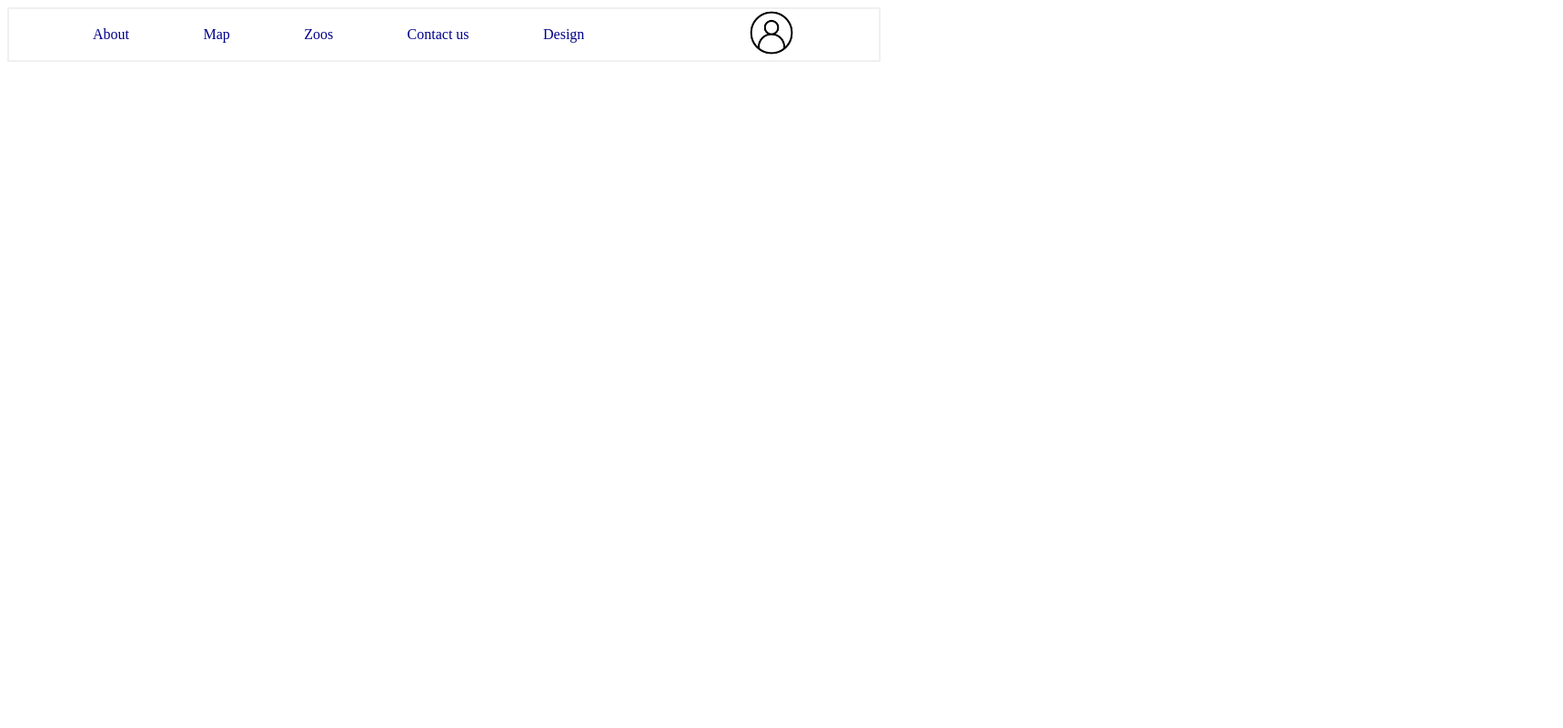
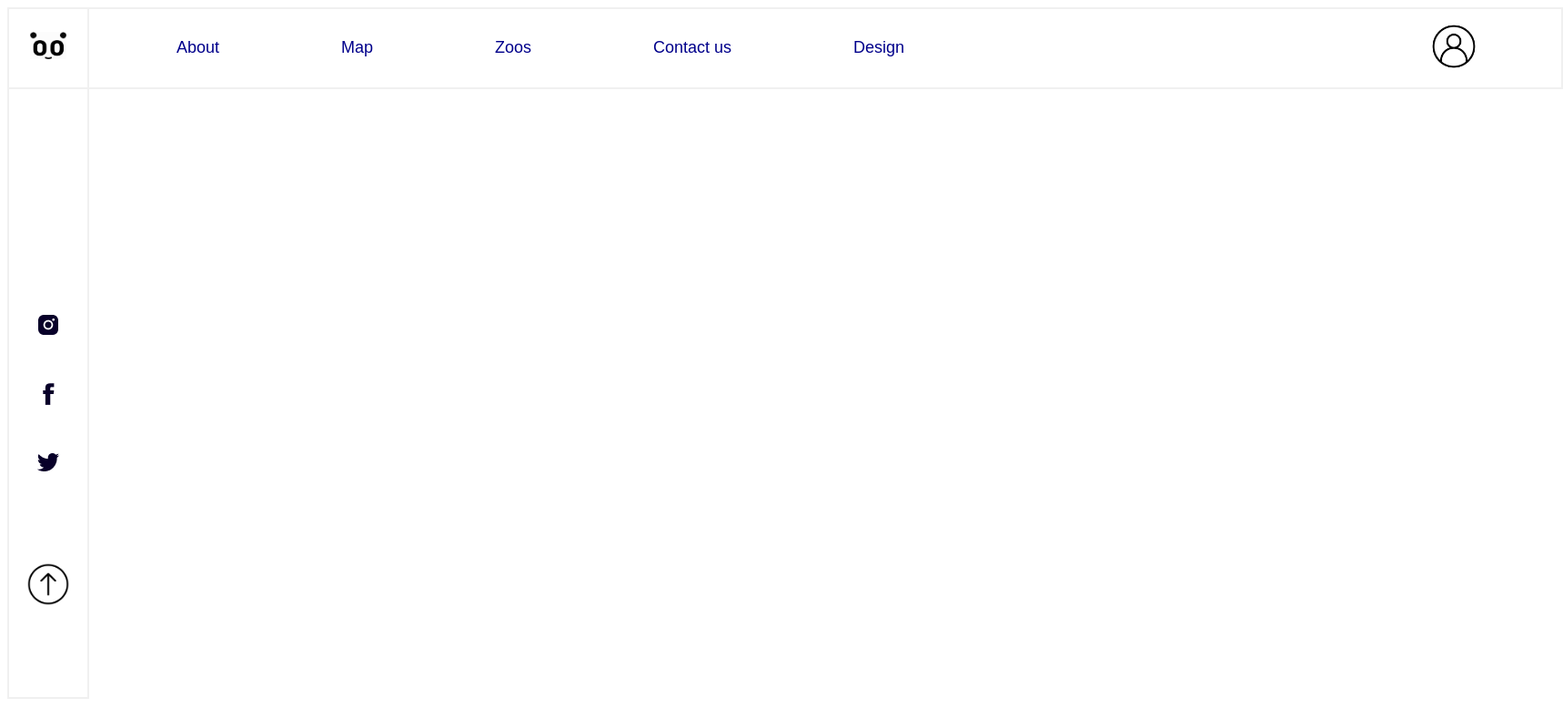
Before and after one commit to Sergey2421/Online-Zoo, a plain HTML site: page Online-Zoo/Landing.html in a window 1280 px wide. Shown: the whole page at 91% size, 1718 px wide, since content can reach past the window. Drawn offline with Linux system fonts and the light colour scheme.

Commit message:
feat: add Side bar

```diff
--- a/Online-Zoo/Landing.html
+++ b/Online-Zoo/Landing.html
@@ -5,11 +5,12 @@
   <title>Title</title>
   <link href="css/style.css" rel="stylesheet">
   <link href="css/header.css" rel="stylesheet">
+  <link href="css/aside_1.css" rel="stylesheet">
 </head>
 <body>
 <div class="page">
   <header class="header">
-    <div class="nav_link">
+    <nav class="nav_menu">
       <ul class="menu">
       <li><a>About</a></li>
       <li><a href="Map.html">Map</a></li>
@@ -17,11 +18,26 @@
       <li><a>Contact us</a></li>
       <li><a>Design</a></li>
     </ul>
-    </div>
+    </nav>
     <div>
       <img class="user" src="assets/user.png" alt="user_icon">
     </div>
   </header>
+  <aside class="side_bar">
+    <div class="div_logo">
+      <img class="logo" src="assets/logo.png" alt="logo">
+    </div>
+    <div>
+      <nav class="nav_side">
+        <img src="assets/instagram.png" alt="instagram logo">
+        <img src="assets/facebook.png" alt="facebook logo">
+        <img src="assets/twitter.png" alt="twitter logo">
+      </nav>
+    </div>
+    <div class="div_arrow">
+      <img class="arrow" src="assets/arrow.png" alt="arrow up">
+    </div>
+  </aside>
   <div>
     <section></section>
     <section></section>
--- /dev/null
+++ b/Online-Zoo/css/aside_1.css
@@ -0,0 +1,38 @@
+.logo {
+  width: 40px;
+}
+
+.arrow {
+  width: 48px;
+}
+
+.side_bar {
+  display: flex;
+  flex-direction: column;
+  align-items: center;
+  position: fixed;
+  width: 90px;
+  height: 760px;
+  background: rgba(252, 252, 252, 0.02);
+  border: 2px solid #F0F0F0;
+  box-sizing: border-box;
+  padding: 25px 0 100px 0;
+}
+
+.nav_side {
+  margin-top: 275px;
+  display: flex;
+  flex-direction: column;
+  justify-content: space-between;
+  align-items: center;
+  height: 172px;
+}
+
+.div_logo {
+  height: 40px;
+}
+
+.div_arrow {
+  margin-top: 100px;
+  height: 48px;
+}
--- a/Online-Zoo/css/header.css
+++ b/Online-Zoo/css/header.css
@@ -6,8 +6,9 @@
   flex-direction: row;
   justify-content: space-between;
   align-items: center;
-  width: 75vw;
-  padding: 0 92px;
+  width: 1710px;
+  height: 90px;
+  padding: 0 92px 0 184px;
 }
 
 .menu {
@@ -22,10 +23,15 @@
 .menu a {
   text-decoration: none;
   color: darkblue;
+  font-family: Rubik, sans-serif;
+  font-style: normal;
+  font-weight: normal;
+  font-size: 18px;
+  line-height: 154%;
 }
 
-.nav_link {
-  width: 70%;
+.nav_menu {
+  width: 800px;
 }
 
 .nav_link + div {
```
Also changed, not shown: Online-Zoo/assets/arrow.png (added), Online-Zoo/assets/facebook.png (added), Online-Zoo/assets/instagram.png (added), Online-Zoo/assets/logo.png (added), Online-Zoo/assets/twitter.png (added), Online-Zoo/css/style.css (line endings or trailing spaces).
